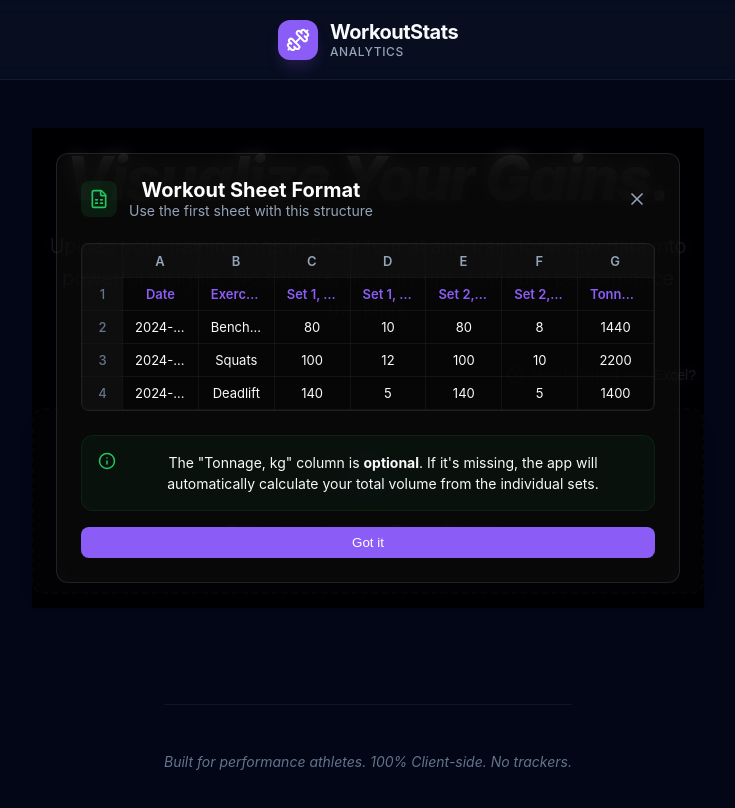
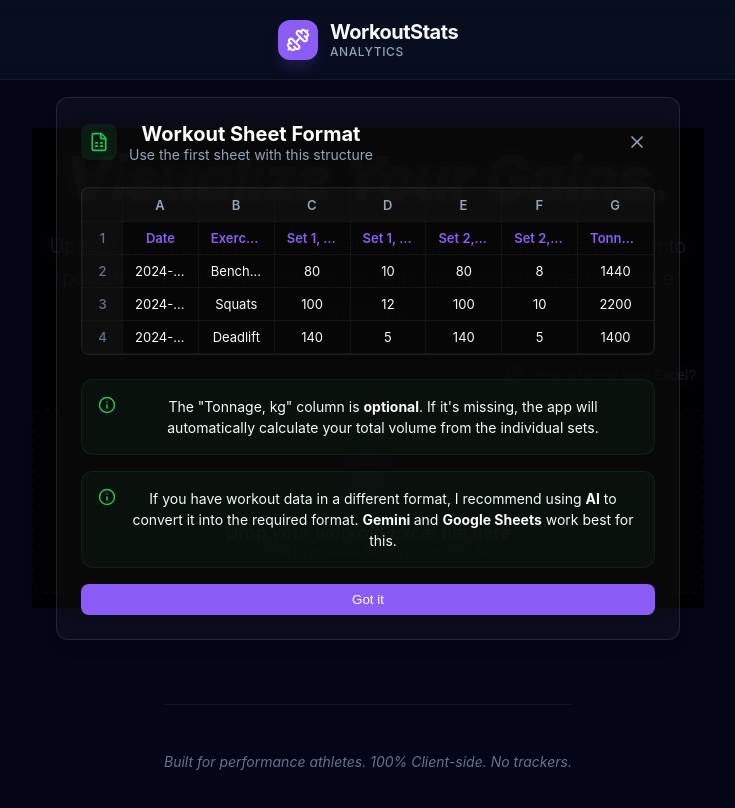
Before and after one commit to dmi3midd/workouts-stats, a React (Vite) app: page / in a window 1280 px wide. Both pictures are taken after a click on the button "How to format your Excel?". Shown: the top 808 px of the page, without its empty margins (272-1007 px from the left). Built offline with nearby package versions, Linux system fonts and the light colour scheme.

Commit message:
Added a little bit info in modal

```diff
--- a/src/components/InfoModal.tsx
+++ b/src/components/InfoModal.tsx
@@ -167,6 +167,19 @@ export const InfoModal: React.FC<InfoModalProps> = ({ isOpen, onClose }) => {
                             The "Tonnage, kg" column is <strong>optional</strong>. If it's missing, the app will automatically calculate your total volume from the individual sets.
                         </p>
                     </div>
+                    <div style={{
+                        display: 'flex',
+                        gap: '0.75rem',
+                        padding: '1rem',
+                        backgroundColor: 'rgba(34, 197, 94, 0.05)',
+                        border: '1px solid rgba(34, 197, 94, 0.1)',
+                        borderRadius: '0.75rem'
+                    }}>
+                        <Info size={18} style={{ color: '#22c55e', flexShrink: 0 }} />
+                        <p style={{ fontSize: '0.875rem', color: 'var(--slate-300)', lineHeight: '1.5' }}>
+                            If you have workout data in a different format, I recommend using <strong>AI</strong> to convert it into the required format. <strong>Gemini </strong> and <strong>Google Sheets</strong> work best for this.
+                        </p>
+                    </div>
 
                     <button onClick={onClose} className="btn-primary" style={{ width: '100%' }}>
                         Got it
```
